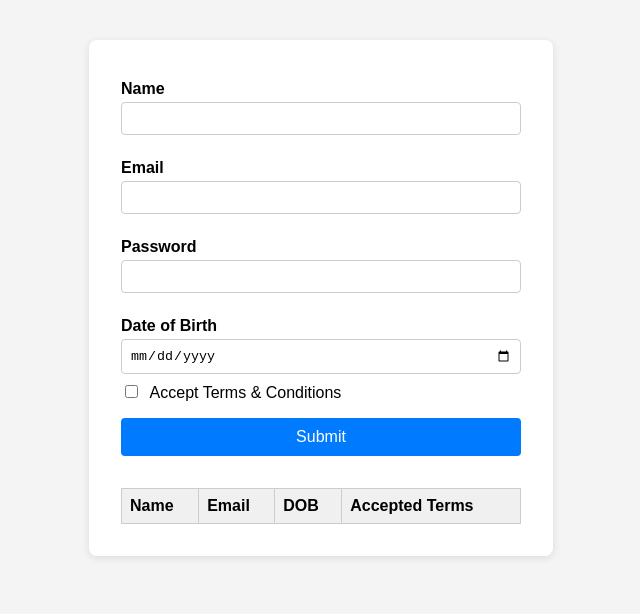
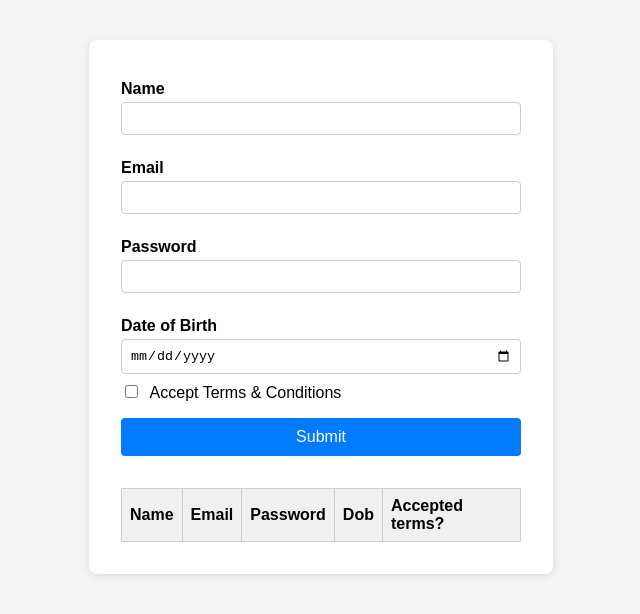
Before and after one commit to itshabeeb/wd101, a plain HTML site: page index.html in a window 1280 px wide. Shown: the whole page, without its empty margins (319-959 px from the left). Drawn offline with Linux system fonts and the light colour scheme.

Commit message:
Update index.html

```diff
--- a/index.html
+++ b/index.html
@@ -32,8 +32,9 @@
         <tr>
           <th>Name</th>
           <th>Email</th>
-          <th>DOB</th>
-          <th>Accepted Terms</th>
+          <th>Password</th>
+          <th>Dob</th>
+          <th>Accepted terms?</th>
         </tr>
       </thead>
       <tbody>
@@ -41,6 +42,6 @@
       </tbody>
     </table>
   </div>
-  <script src="index.js"></script>
+  <script src="script.js"></script>
 </body>
 </html>
```
